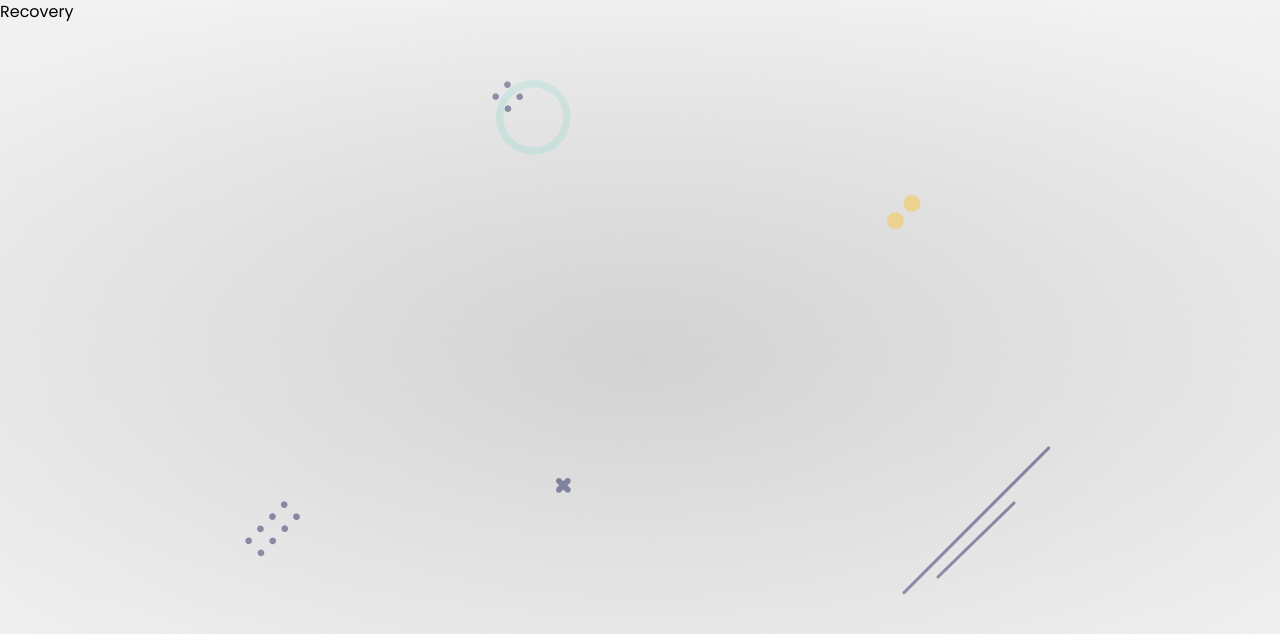
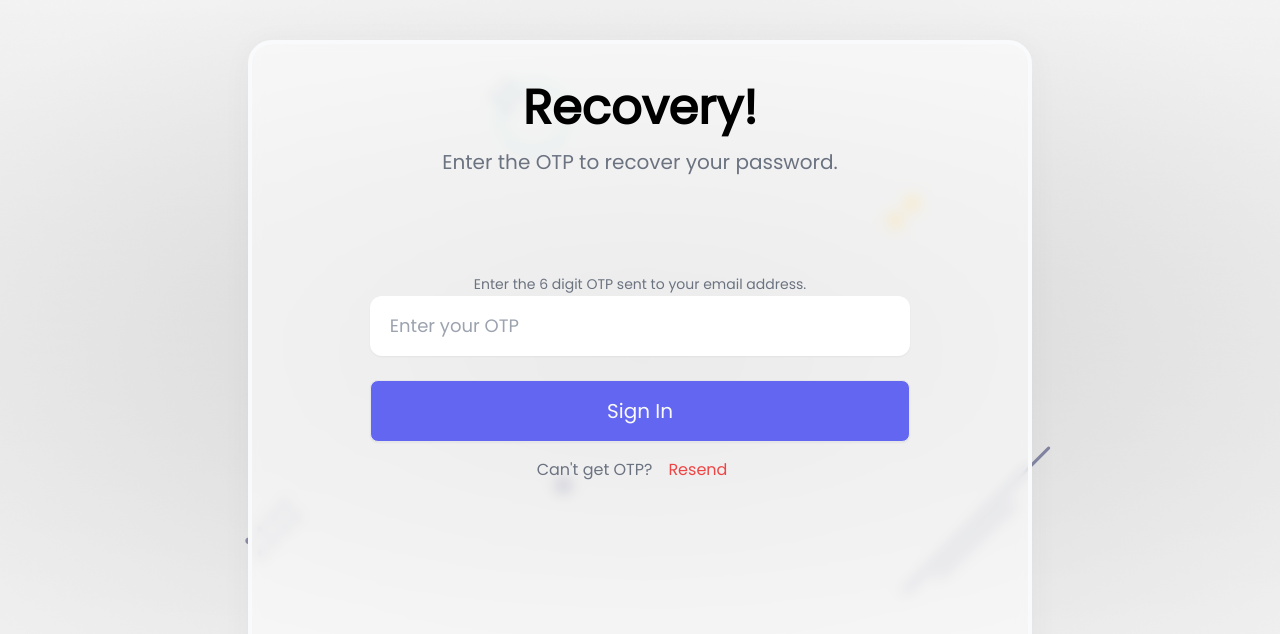
Before and after one commit to Ismail-Lh/login-app, a React (Vite) app in the folder frontend/: page /recovery in a window 1280 px wide. Shown: the top 634 px of the page. Built offline with nearby package versions, Linux system fonts and the light colour scheme.

Commit message:
Create the Recovery UI component

```diff
--- a/frontend/src/components/Recovery.jsx
+++ b/frontend/src/components/Recovery.jsx
@@ -1,7 +1,45 @@
-import React from 'react';
+import styles from '../styles/Username.module.css';
 
 const Recovery = () => {
-	return <div>Recovery</div>;
+	return (
+		<div className='container mx-auto'>
+			<div className='flex justify-center items-center h-screen'>
+				<div className={styles.glass}>
+					<div className='title flex flex-col items-center'>
+						<h4 className='text-5xl font-bold'>Recovery!</h4>
+						<span className='py-4 text-xl w-2/3 text-center text-gray-500'>
+							Enter the OTP to recover your password.
+						</span>
+					</div>
+
+					<form className='pt-20'>
+						<div className='textbox flex flex-col items-center gap-6'>
+							<div className='input text-center'>
+								<span className='py-4 text-sm text-left text-gray-500'>
+									Enter the 6 digit OTP sent to your email address.
+								</span>
+								<input
+									className={styles.textbox}
+									type='text'
+									placeholder='Enter your OTP'
+								/>
+							</div>
+							<button type='submit' className={styles.btn}>
+								Sign In
+							</button>
+						</div>
+
+						<div className='text-center py-4'>
+							<span className='text-gray-500'>
+								Can't get OTP?
+								<button className='text-red-500 mx-4'>Resend</button>
+							</span>
+						</div>
+					</form>
+				</div>
+			</div>
+		</div>
+	);
 };
 
 export default Recovery;
```
